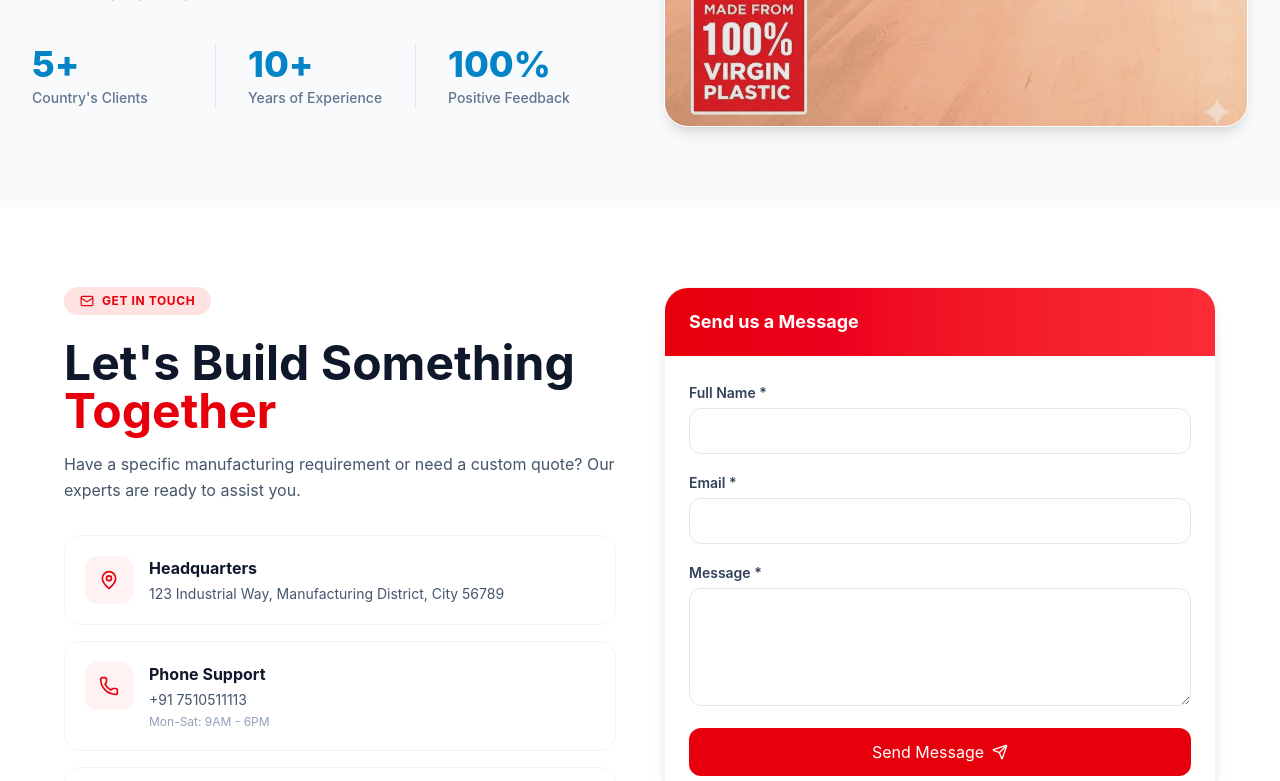
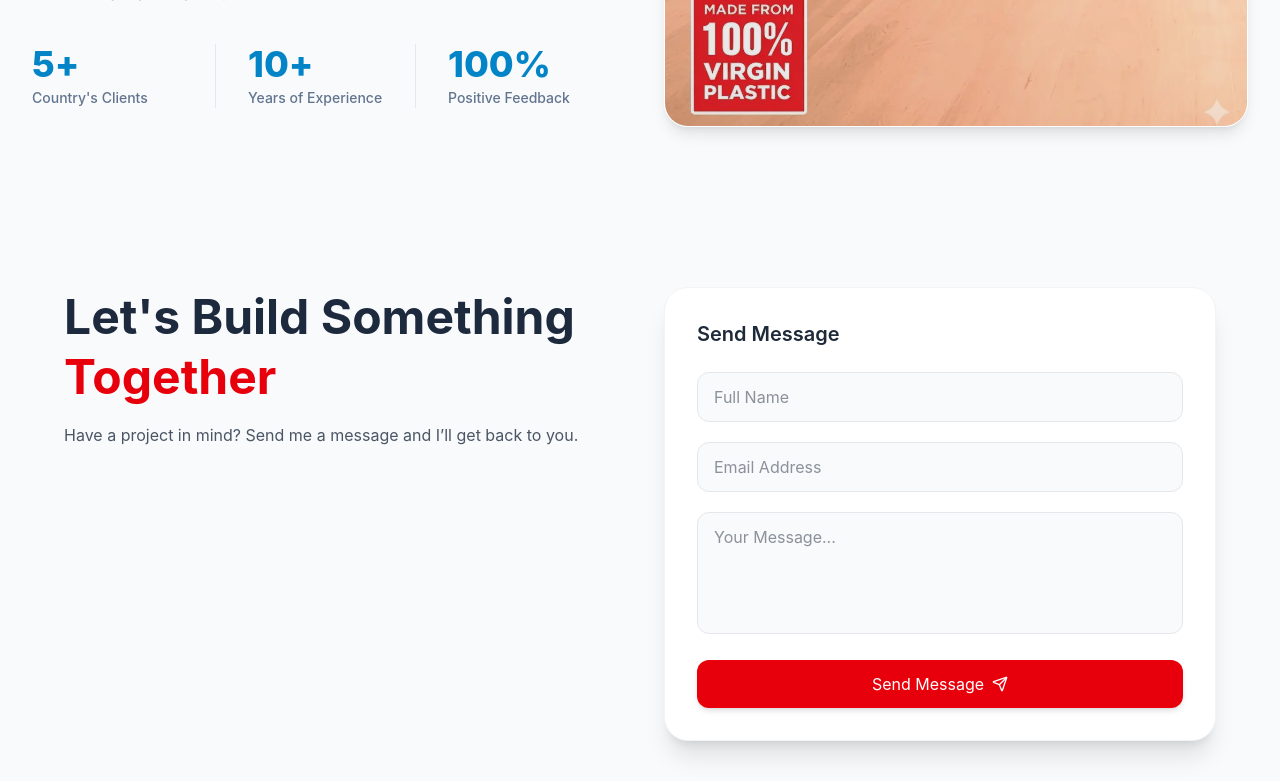
Before and after one commit to nasimudheen-t/pelmet, a React (Vite) app: page / in a window 1280 px wide. Shown: the part 2000-2781 px from the top of the page. Built offline with nearby package versions, Linux system fonts and the light colour scheme.

Commit message:
email added to contact form

```diff
--- a/package.json
+++ b/package.json
@@ -10,6 +10,7 @@
     "preview": "vite preview"
   },
   "dependencies": {
+    "@emailjs/browser": "^4.4.1",
     "@tailwindcss/vite": "^4.2.2",
     "clsx": "^2.1.1",
     "lucide-react": "^1.8.0",
--- a/src/components/Contact.jsx
+++ b/src/components/Contact.jsx
@@ -1,7 +1,8 @@
-import React, { useState } from 'react';
-import { useForm } from 'react-hook-form';
-import { Send, MapPin, Phone, Mail, CheckCircle, Loader2 } from 'lucide-react';
-import { siteData } from '../data/siteData';
+import React, { useState } from "react";
+import { useForm } from "react-hook-form";
+import emailjs from "@emailjs/browser";
+import { Send, CheckCircle, Loader2 } from "lucide-react";
+import { siteData } from "../data/siteData";
 
 const Contact = () => {
   const [isSubmitting, setIsSubmitting] = useState(false);
@@ -14,151 +15,109 @@ const Contact = () => {
     formState: { errors },
   } = useForm();
 
-  const onSubmit = (data) => {
+  const onSubmit = async (data) => {
+    try {
       setIsSubmitting(true);
-    console.log('Form Submitted:', data);
 
-    setTimeout(() => {
-      setIsSubmitting(false);
+      await emailjs.send(
+        "service_miouosh",
+        "template_m97cadt",
+        {
+          name: data.name,
+          email: data.email,
+          message: data.message,
+        },
+        "OUPq6_8Ba2FvRxZ2L",
+      );
+
       setIsSuccess(true);
       reset();
 
       setTimeout(() => setIsSuccess(false), 5000);
-    }, 2000);
+    } catch (error) {
+      console.error("Email error:", error);
+    } finally {
+      setIsSubmitting(false);
+    }
   };
 
   return (
-    <section className="py-20 bg-white">
+    <section className="py-20 bg-gray-50">
       <div className="container mx-auto px-6 lg:px-16">
         <div className="grid lg:grid-cols-2 gap-12 items-start">
-
           {/* LEFT */}
-          <div className="transition-all duration-500">
-            <div className="inline-flex items-center gap-2 px-4 py-1.5 rounded-full bg-red-100 text-red-600 text-xs font-bold uppercase tracking-wider mb-6">
-              <Mail className="w-3.5 h-3.5" />
-              Get in Touch
+          <div>
+            <h2 className="text-3xl lg:text-5xl font-bold mb-4 leading-tight">
+              Let's Build Something{" "}
+              <span className="text-red-600">Together</span>
+            </h2>
+            <p className="text-gray-600 mt-4">
+              Have a project in mind? Send me a message and I’ll get back to
+              you.
+            </p>
           </div>
 
-            <h2 className="text-3xl lg:text-5xl font-bold text-slate-900 mb-4">
-              Let's Build Something <span className="text-red-600">Together</span>
-            </h2>
+          {/* FORM */}
+          <div className="bg-white rounded-3xl shadow-xl border border-gray-100 p-8">
+            <h3 className="text-xl font-semibold mb-6 text-gray-800">
+              Send Message
+            </h3>
 
-            <p className="text-slate-600 mb-8 text-base leading-relaxed">
-              Have a specific manufacturing requirement or need a custom quote?
-              Our experts are ready to assist you.
-            </p>
-
-            {/* Contact Cards */}
-            <div className="space-y-4">
-              {[
-                {
-                  icon: MapPin,
-                  title: 'Headquarters',
-                  content: siteData.footer.contact.address,
-                },
-                {
-                  icon: Phone,
-                  title: 'Phone Support',
-                  content: siteData.footer.contact.phone,
-                  sub: 'Mon-Sat: 9AM - 6PM',
-                },
-                {
-                  icon: Mail,
-                  title: 'Email Us',
-                  content: siteData.footer.contact.email,
-                  sub: 'Response within 24 hours',
-                },
-              ].map((item, i) => (
-                <div
-                  key={i}
-                  className="flex gap-4 p-5 rounded-2xl bg-white border border-slate-100 hover:border-red-200 hover:shadow-md transition-all duration-300"
-                >
-                  <div className="w-12 h-12 rounded-xl bg-red-50 flex items-center justify-center text-red-600">
-                    <item.icon className="w-5 h-5" />
-                  </div>
-                  <div>
-                    <h4 className="font-bold text-slate-900 mb-1">{item.title}</h4>
-                    <p className="text-slate-600 text-sm">{item.content}</p>
-                    {item.sub && (
-                      <p className="text-slate-400 text-xs mt-1">{item.sub}</p>
-                    )}
-                  </div>
-                </div>
-              ))}
-            </div>
-
-            {/* Trust */}
-            <div className="mt-6 flex items-center gap-3 pt-4 border-t border-slate-100">
-              <div className="flex -space-x-2">
-                {[1, 2, 3, 4].map((i) => (
-                  <div key={i} className="w-8 h-8 rounded-full bg-red-100 border-2 border-white flex items-center justify-center text-xs font-bold text-red-600">
-                    ✓
-                  </div>
-                ))}
-              </div>
-              <p className="text-sm text-slate-500">
-                <span className="font-semibold text-slate-700">
-                  Trusted by 500+ clients
-                </span>
-              </p>
-            </div>
-          </div>
-
-          {/* RIGHT FORM */}
-          <div className="relative">
-            <div className="bg-white rounded-3xl border border-slate-100 shadow-lg overflow-hidden">
-
-              {/* Header */}
-              <div className="bg-gradient-to-r from-red-600 to-red-500 px-6 py-5">
-                <h3 className="text-lg font-bold text-white">Send us a Message</h3>
-              </div>
-
-              <form onSubmit={handleSubmit(onSubmit)} className="p-6 space-y-4">
-
+            <form onSubmit={handleSubmit(onSubmit)} className="space-y-5">
               {/* Name */}
               <div>
-                  <label htmlFor='name' className="text-sm font-semibold text-slate-700">
-                    Full Name *
-                  </label>
                 <input
-                    id='name'
-                    {...register('name', { required: 'Name is required' })}
-                    className="w-full mt-1 border border-slate-200 rounded-xl px-4 py-2.5 focus:ring-2 focus:ring-red-500/20"
+                  placeholder="Full Name"
+                  {...register("name", { required: "Name is required" })}
+                  className="w-full px-4 py-3 rounded-xl border border-gray-200 bg-gray-50 focus:bg-white focus:border-red-500 focus:ring-2 focus:ring-red-100 outline-none transition"
                 />
-                  {errors.name && <p className="text-red-500 text-xs">{errors.name.message}</p>}
+                {errors.name && (
+                  <p className="text-red-500 text-xs mt-1">
+                    {errors.name.message}
+                  </p>
+                )}
               </div>
 
               {/* Email */}
               <div>
-                  <label className="text-sm font-semibold text-slate-700">
-                    Email *
-                  </label>
                 <input
-                    {...register('email', { required: 'Email required' })}
-                    className="w-full mt-1 border border-slate-200 rounded-xl px-4 py-2.5 focus:ring-2 focus:ring-red-500/20"
+                  placeholder="Email Address"
+                  {...register("email", {
+                    required: "Email required",
+                    pattern: {
+                      value: /^\S+@\S+$/i,
+                      message: "Invalid email",
+                    },
+                  })}
+                  className="w-full px-4 py-3 rounded-xl border border-gray-200 bg-gray-50 focus:bg-white focus:border-red-500 focus:ring-2 focus:ring-red-100 outline-none transition"
                 />
-                  {errors.email && <p className="text-red-500 text-xs">{errors.email.message}</p>}
+                {errors.email && (
+                  <p className="text-red-500 text-xs mt-1">
+                    {errors.email.message}
+                  </p>
+                )}
               </div>
 
               {/* Message */}
               <div>
-                  <label className="text-sm font-semibold text-slate-700">
-                    Message *
-                  </label>
                 <textarea
+                  placeholder="Your Message..."
                   rows="4"
-                    {...register('message', { required: 'Message required' })}
-                    className="w-full mt-1 border border-slate-200 rounded-xl px-4 py-2.5"
+                  {...register("message", { required: "Message required" })}
+                  className="w-full px-4 py-3 rounded-xl border border-gray-200 bg-gray-50 focus:bg-white focus:border-red-500 focus:ring-2 focus:ring-red-100 outline-none transition resize-none"
                 />
-                  {errors.message && <p className="text-red-500 text-xs">{errors.message.message}</p>}
+                {errors.message && (
+                  <p className="text-red-500 text-xs mt-1">
+                    {errors.message.message}
+                  </p>
+                )}
               </div>
 
               {/* Button */}
               <button
                 type="submit"
-                  aria-label="Open menu"
                 disabled={isSubmitting}
-                  className="w-full bg-red-600 hover:bg-red-700 text-white py-3 rounded-xl flex items-center justify-center gap-2"
+                className="w-full bg-red-600 hover:bg-red-700 text-white py-3 rounded-xl flex items-center justify-center gap-2 transition-all shadow-md hover:shadow-lg"
               >
                 {isSubmitting ? (
                   <>
@@ -173,18 +132,22 @@ const Contact = () => {
                 )}
               </button>
             </form>
+            {isSuccess && (
+              <p className="text-green-600 text-sm text-center mt-2">
+                ✅ Message sent successfully!
+              </p>
+            )}
+          </div>
+        </div>
       </div>
 
       {/* Success Toast */}
       {isSuccess && (
-              <div className="fixed bottom-5 left-1/2 -translate-x-1/2 bg-green-500 text-white px-4 py-3 rounded-lg shadow-lg flex items-center gap-2 z-50">
+        <div className="fixed bottom-6 left-1/2 -translate-x-1/2 bg-green-500 text-white px-5 py-3 rounded-full shadow-lg flex items-center gap-2 animate-fade-in">
           <CheckCircle className="w-5 h-5" />
           Message sent successfully!
         </div>
       )}
-          </div>
-        </div>
-      </div>
     </section>
   );
 };
--- a/src/pages/BlogDetail.jsx
+++ b/src/pages/BlogDetail.jsx
@@ -165,9 +165,12 @@ const BlogDetail = () => {
             <p className="mb-4">
               Contact Pelmet today for high-quality plastic solutions.
             </p>
-            <button className="bg-white text-red-600 px-6 py-2 rounded-full font-semibold">
+            <Link
+              to="/contact"
+              className="bg-white text-red-600 px-6 py-2 rounded-full font-semibold"
+            >
               Contact Now
-            </button>
+            </Link>
           </div>
 
           {/* TAGS */}
```
Also changed, not shown: 1 other file (tests, documents, lock files or other folders). Lines whose indentation alone changed are shown as unchanged.
